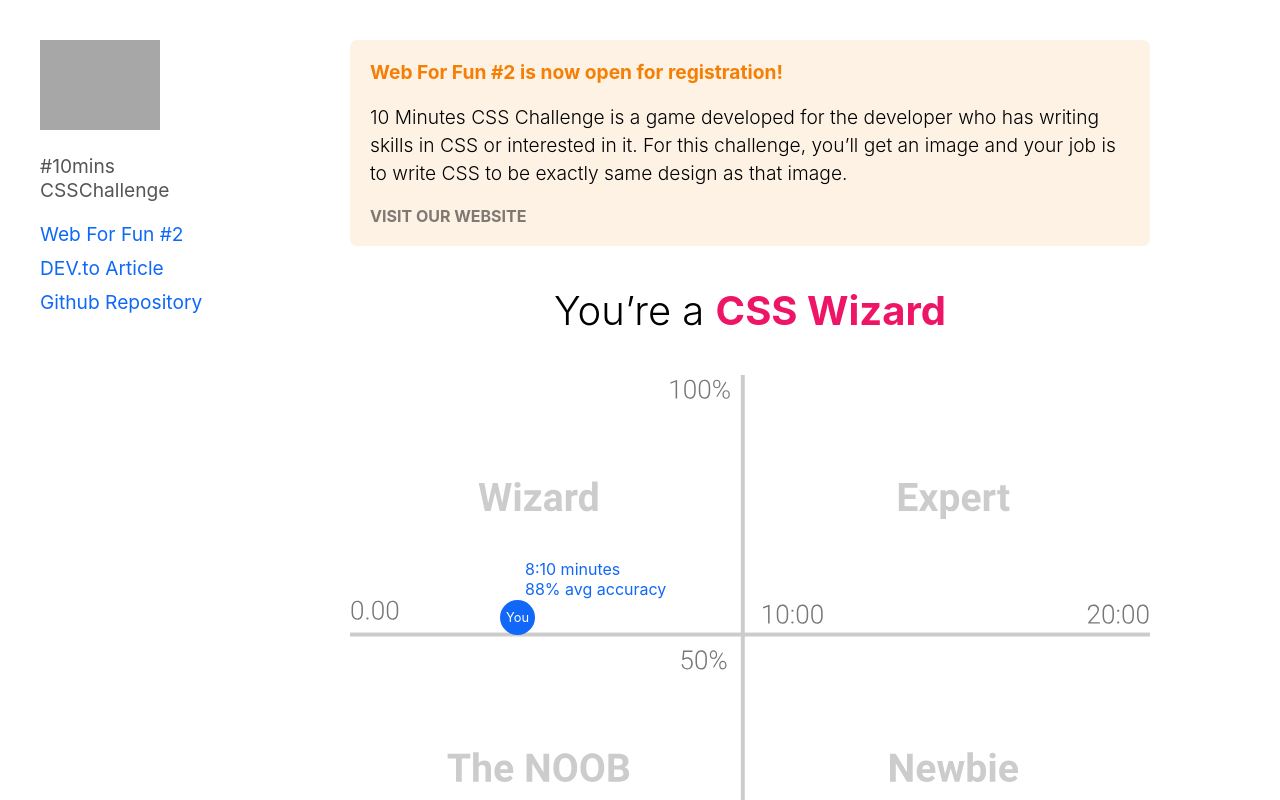
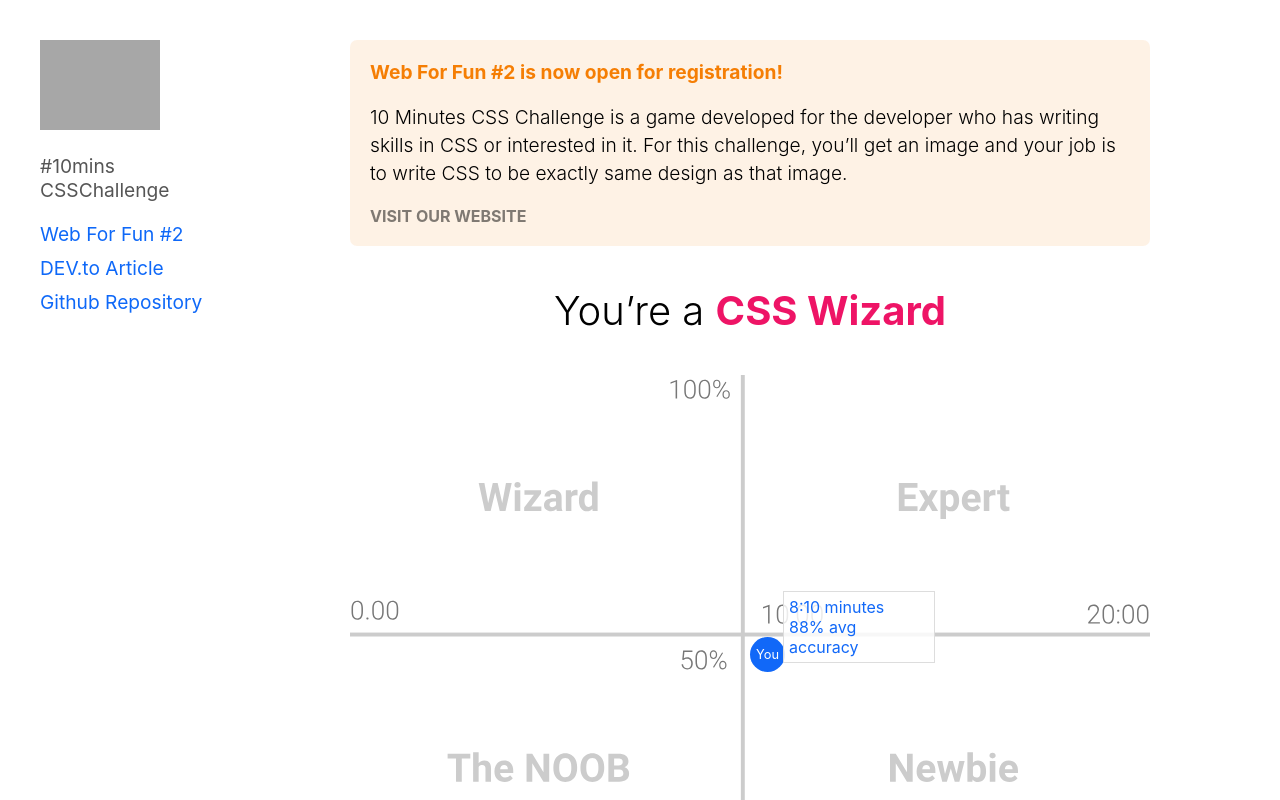
Before and after one commit to WebForFunThailand/css-challenge, a Next.js app: page /summary in a window 1280 px wide. Shown: the top 800 px of the page. Built offline with nearby package versions, Linux system fonts and the light colour scheme; grey boxes are pictures that could not be loaded.

Commit message:
Design graph information popup

```diff
--- a/src/pages/summary/index.tsx
+++ b/src/pages/summary/index.tsx
@@ -28,8 +28,6 @@ const badgeLabelStyle = css`
 
 const resultPosition = css`
   position: absolute;
-  top: 600px;
-  left: 500px;
 `;
 
 const circleResult = css`
@@ -46,11 +44,14 @@ const circleResult = css`
 `;
 
 const textResult = css`
-  top: -57px;
-  left: 25px;
+  top: -62px;
+  left: 33px;
   position: absolute;
-  width: 200px;
+  width: 140px;
   color: #1168f8;
+  background: rgba(255, 255, 255, 0.85);
+  border: 1px solid #ddd;
+  padding: 5px;
 `;
 
 const Summary: FunctionComponent = () => (
@@ -68,9 +69,13 @@ const Summary: FunctionComponent = () => (
         <p css={badgeLabelStyle}>
           You’re a <span css={badgeStyle}>CSS Wizard</span>
         </p>
-        <div>
+        <div
+          css={css`
+            position: relative;
+          `}
+        >
           <img alt="graph" src="./graph.svg" css={graphStyle} />
-          <div css={resultPosition}>
+          <div css={resultPosition} style={{ top: '50%', left: '50%' }}>
             <div css={circleResult}>You</div>
             <p css={textResult}>
               8:10 minutes
```
